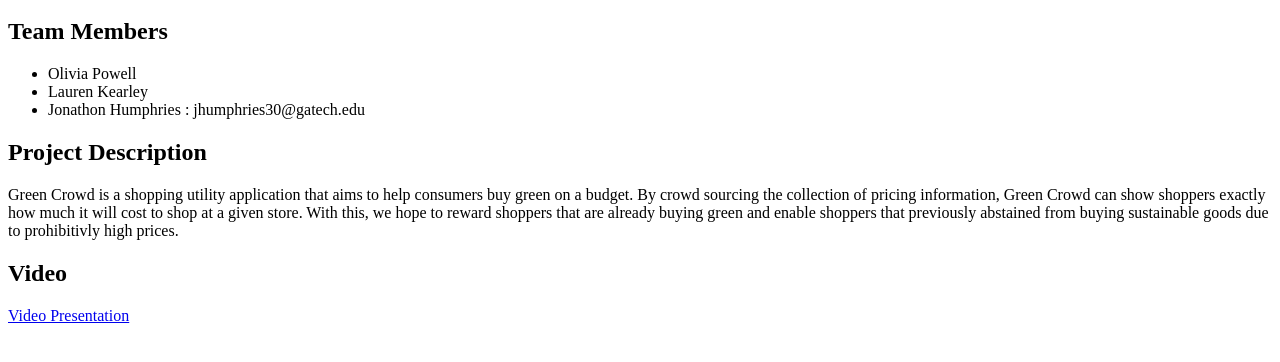
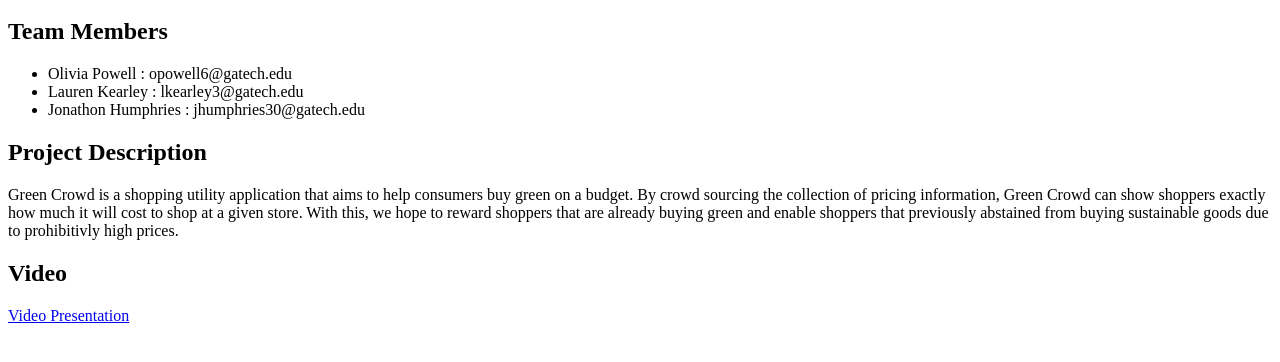
Before and after one commit to MaS-Green-Lean/MaS-Green-Lean.github.io, a plain HTML site: page index.html in a window 1280 px wide. Shown: the part 120-482 px from the top of the page. Drawn offline with Linux system fonts and the light colour scheme.

Commit message:
added emails for all

```diff
--- a/index.html
+++ b/index.html
@@ -7,8 +7,8 @@
 
 <h2>Team Members</h2>
 <ul>
-  <li>Olivia Powell</li>
-  <li>Lauren Kearley</li>
+  <li>Olivia Powell : opowell6@gatech.edu</li>
+  <li>Lauren Kearley : lkearley3@gatech.edu</li>
   <li>Jonathon Humphries : jhumphries30@gatech.edu</li>
 </ul>
 
```
